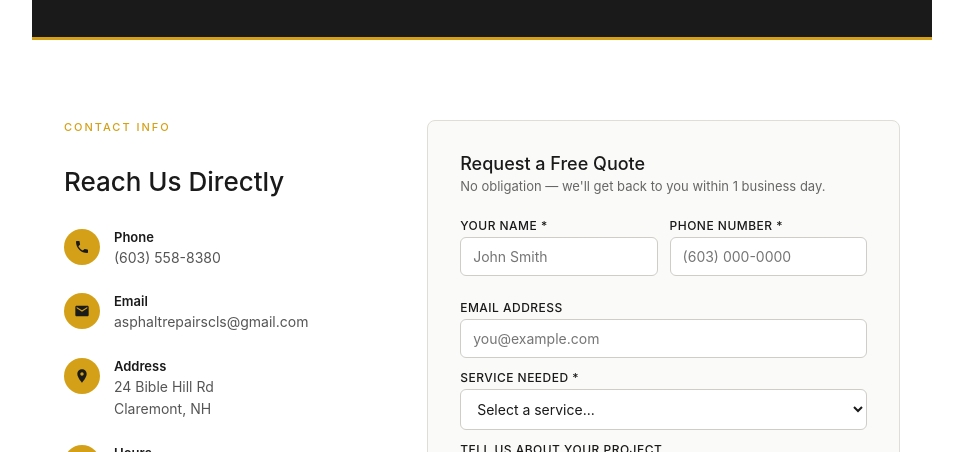
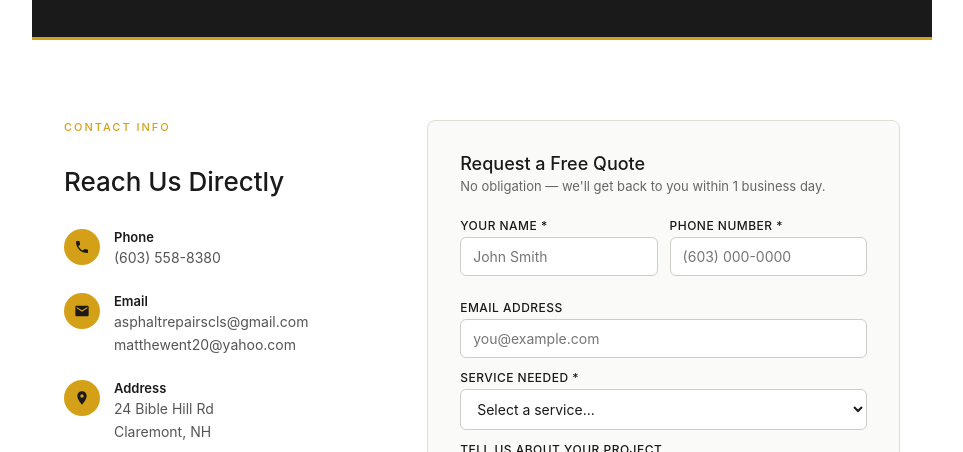
Before and after one commit to Hazmattic33/matthews-enterprises-website, a plain HTML site: page contact.html in a window 1280 px wide. Shown: the part 269-721 px from the top of the page, without its empty margins (158-1121 px from the left). Drawn offline with Linux system fonts and the light colour scheme.

Commit message:
Add Yahoo email to contact page

```diff
--- a/contact.html
+++ b/contact.html
@@ -108,6 +108,7 @@ footer { flex-direction: column; text-align: center; }
 <div class="info-text">
 <strong>Email</strong>
 <a href="mailto:asphaltrepairscls@gmail.com">asphaltrepairscls@gmail.com</a>
+  <a href="mailto:matthewent20@yahoo.com">matthewent20@yahoo.com</a>
 </div>
 </div>
 
```
